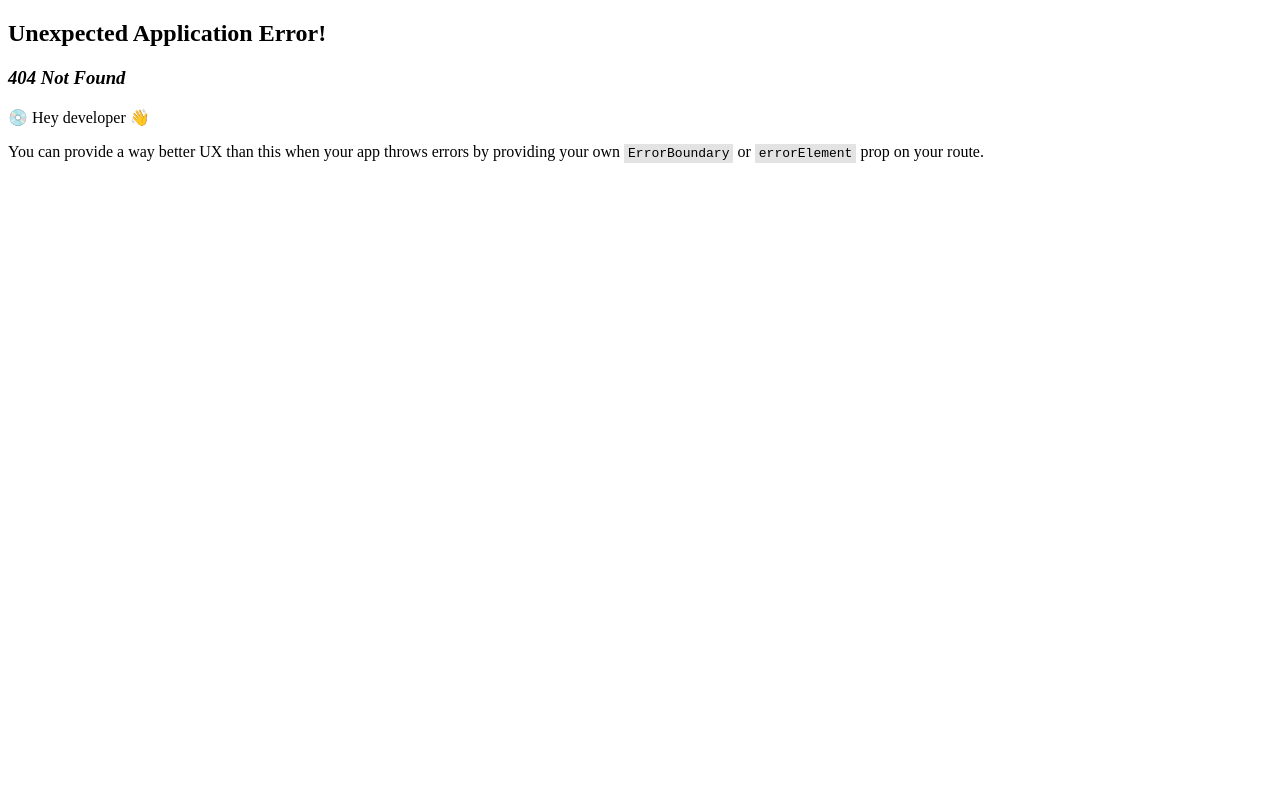
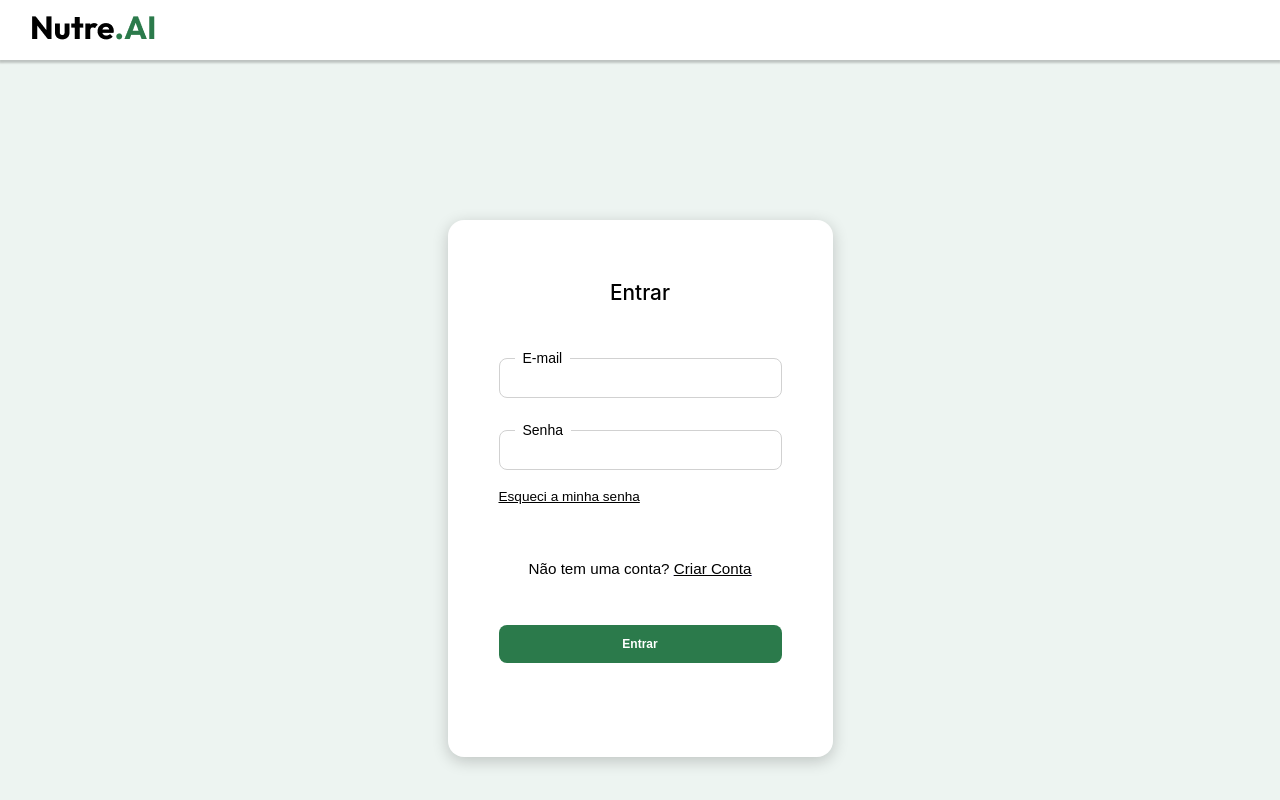
Before and after one commit to John-Cavalcanti/Diet_App, a React (Vite) app in the folder frontend/nutreai/: page /login in a window 1280 px wide. Before the commit this address had no page. Built offline with nearby package versions, Linux system fonts and the light colour scheme.

Commit message:
adiciona a pagina de login

```diff
--- a/frontend/nutreai/src/main.tsx
+++ b/frontend/nutreai/src/main.tsx
@@ -5,12 +5,17 @@ import { createBrowserRouter, RouterProvider } from 'react-router-dom'
 import { DietForm } from './pages/form/index.tsx'
 import { Confirmation } from './pages/confirmation/index.tsx'
 import { FormStepsProvider } from './contexts/form-steps-context.tsx'
+import { LoginPage } from './pages/login/index.tsx'
 
 const router = createBrowserRouter([
   {
     path: '/',
     element: <App />,
     children: [
+      {
+        path: '/login',
+        element: <LoginPage />
+      },
       {
         path: '/weekly-diet-form',
         element: (
--- /dev/null
+++ b/frontend/nutreai/src/pages/login/components/login-card.tsx
@@ -0,0 +1,28 @@
+import type { ReactNode } from "react"
+import styled from "styled-components"
+
+interface LoginCardProps {
+  children: ReactNode
+}
+
+export function LoginCard({ children }: LoginCardProps) {
+  return <Container>{children}</Container>
+}
+
+const Container = styled.div`
+  width: 385px;
+  height: 537px;
+
+  display: flex;
+  flex-direction: column;
+
+  background: white;
+  border-radius: 16px;
+  box-shadow: 0px 4px 16px rgba(0, 0, 0, 0.2);
+
+  padding-inline: 51px;
+  padding-top: 60px;
+  padding-bottom: 60px;
+
+  box-sizing: border-box;
+`
--- /dev/null
+++ b/frontend/nutreai/src/pages/login/components/login-form.tsx
@@ -0,0 +1,76 @@
+import { useForm, FormProvider } from "react-hook-form"
+import styled from "styled-components"
+import { PrimaryButton } from "../../../componens/primary-button"
+import { Link } from "react-router-dom"
+import { FormInput } from "../../form/components/form-inputs"
+
+export function LoginForm() {
+  const methods = useForm()
+  function handleSubmit(data: any) {
+    // Por enquanto, não faz nada
+  }
+
+  return (
+    <FormProvider {...methods}>
+      <FormContainer onSubmit={methods.handleSubmit(handleSubmit)}>
+        <Title>Entrar</Title>
+        <InputsContainer>
+            <FormInput id="email" label="E-mail" type="email" />
+            <FormInput id="password" label="Senha" type="password" />
+        </InputsContainer>
+        <ForgotPassword href="#">Esqueci a minha senha</ForgotPassword>
+        <SignupContainer>
+          Não tem uma conta?{" "}
+          <Link to="/weekly-diet-form">
+            <b>Criar Conta</b>
+          </Link>
+        </SignupContainer>
+        <PrimaryButton type="submit">Entrar</PrimaryButton>
+      </FormContainer>
+    </FormProvider>
+  )
+}
+
+const FormContainer = styled.form`
+  display: flex;
+  flex-direction: column;
+  justify-content: center;
+`
+
+const Title = styled.h2`
+  text-align: center;
+  margin-bottom: 0.8rem;
+  font-size: 1.3rem;
+  font-family: "Inter", sans-serif;
+  font-weight: 500;
+`
+
+const ForgotPassword = styled.a`
+  font-size: 0.85rem;
+  text-align: left;
+  margin-bottom: 3.5rem;
+  text-decoration: underline;
+  color: #000;
+  cursor: pointer;
+`
+
+const SignupContainer = styled.div`
+  font-size: 0.95rem;
+  text-align: center;
+  margin-bottom: 3rem;
+  font-weight: light;
+
+  b {
+    text-decoration: underline;
+    color: #000;
+    cursor: pointer;
+    font-weight: normal;
+  }
+`
+const InputsContainer = styled.div`
+    display: flex;
+    flex-direction: column;
+    gap: 1.5rem;
+    margin-top: 2rem;
+    margin-bottom: 1.2rem;
+`
--- /dev/null
+++ b/frontend/nutreai/src/pages/login/index.tsx
@@ -0,0 +1,32 @@
+import styled from "styled-components"
+import { Header } from "../../componens/header"
+import { LoginCard } from "./components/login-card"
+import { LoginForm } from "./components/login-form"
+
+export function LoginPage() {
+  return (
+    <Container>
+      <Header />
+      <Content>
+        <LoginCard>
+          <LoginForm />
+        </LoginCard>
+      </Content>
+    </Container>
+  )
+}
+
+const Container = styled.div`
+  min-height: 100vh;
+  background: ${({ theme }) => theme["background-color"]};
+  display: flex;
+  flex-direction: column;
+`
+
+const Content = styled.div`
+  flex: 1;
+  display: flex;
+  align-items: flex-start;
+  justify-content: center;
+  margin-top: 10rem;
+`
```
Also changed, not shown: frontend/nutreai/src/pages/login/components/login-input.tsx (added, +54 -0 lines).
